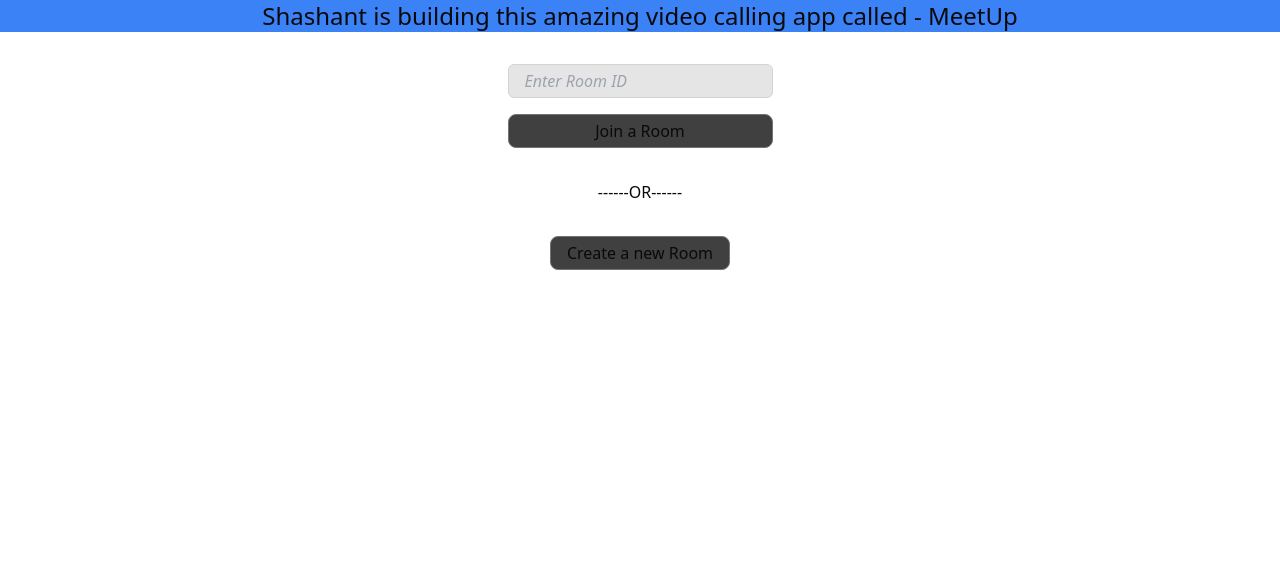
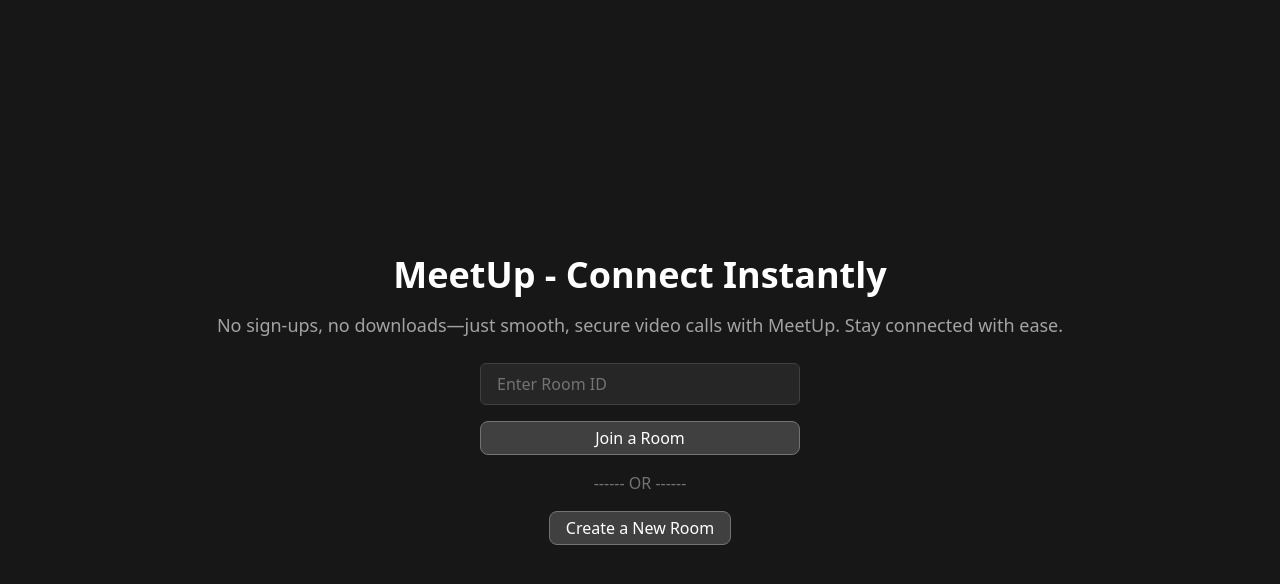
Before and after one commit to dexmundo/MeetUp, a Next.js app: page / in a window 1280 px wide. Shown: the top 584 px of the page. Built offline with nearby package versions, Linux system fonts and the light colour scheme; no server answers.

Commit message:
improved the landing page UI

```diff
--- a/pages/index.tsx
+++ b/pages/index.tsx
@@ -1,33 +1,47 @@
-import { v4 as uuidv4 } from 'uuid'
-import { useRouter } from 'next/navigation'
-import Button from '@/components/Button'
-import { useState } from 'react'
+import { v4 as uuidv4 } from 'uuid';
+import { useRouter } from 'next/navigation';
+import { useEffect, useState } from 'react';
+import Button from '@/components/Button';
 
 export default function Home() {
-  const router = useRouter()
-  const [roomId, setRoomId] = useState('')
+  const router = useRouter();
+  const [roomId, setRoomId] = useState('');
+
+  useEffect(() => {
+    return () => {
+      navigator.mediaDevices.getUserMedia({ video: true, audio: true })
+        .then(stream => {
+          stream.getTracks().forEach(track => track.stop());
+        })
+        .catch(err => console.warn("Error stopping media tracks:", err));
+    };
+  }, []);
 
   const createAndJoinRoom = () => {
-    const newRoomId = uuidv4()
-    router.push(`/${newRoomId}`)
-  }
+    const newRoomId = uuidv4();
+    router.push(`/${newRoomId}`);
+  };
 
   const joinRoom = () => {
-    if (roomId) router.push(`/${roomId}`)
-    else alert("Please enter a Room id to join a room")
-  }
+    if (roomId) router.push(`/${roomId}`);
+    else alert("Please enter a Room ID to join a room");
+  };
 
   return (
-    <div className='w-full text-center grid gap-8'>
-      <h1 className='text-2xl bg-blue-500 '>Shashant is building this amazing video calling app called - MeetUp</h1>
-      <div className='flex max-w-lg mx-auto flex-col gap-4 '>
-        <input placeholder='Enter Room ID' value={roomId} onChange={(e) => setRoomId(e.target.value)} className='bg-neutral-200 text-neutral-800 placeholder:italic px-4 py-1 w-fit border border-neutral-300 rounded-md' />
+    <div className='w-full h-screen flex flex-col items-center justify-center p-4 text-center bg-neutral-900 text-white'>
+      <h1 className='text-4xl font-bold mb-4'>MeetUp - Connect Instantly</h1>
+      <p className='text-lg text-neutral-400 mb-6'>No sign-ups, no downloads—just smooth, secure video calls with MeetUp. Stay connected with ease.</p>
+      <div className='flex flex-col gap-4 max-w-xs w-full'>
+        <input
+          placeholder='Enter Room ID'
+          value={roomId}
+          onChange={(e) => setRoomId(e.target.value)}
+          className='bg-neutral-800 text-white placeholder-neutral-500 px-4 py-2 w-full border border-neutral-700 rounded-md'
+        />
         <Button text='Join a Room' onClick={joinRoom} />
       </div>
-      <span>------OR------</span>
-      <div>
-        <Button text='Create a new Room' onClick={createAndJoinRoom} />
-      </div>
+      <span className='my-4 text-neutral-500'>------ OR ------</span>
+      <Button text='Create a New Room' onClick={createAndJoinRoom} />
     </div>
   );
 }
```
